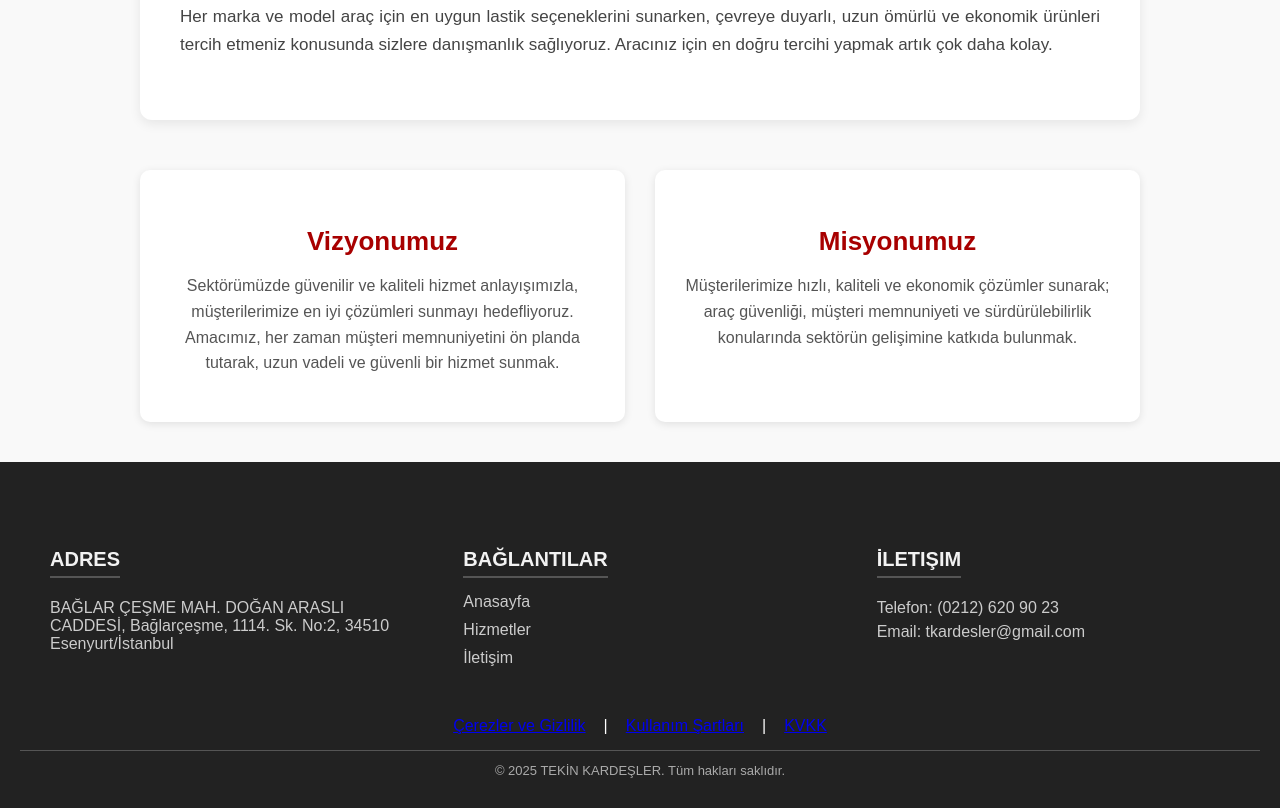
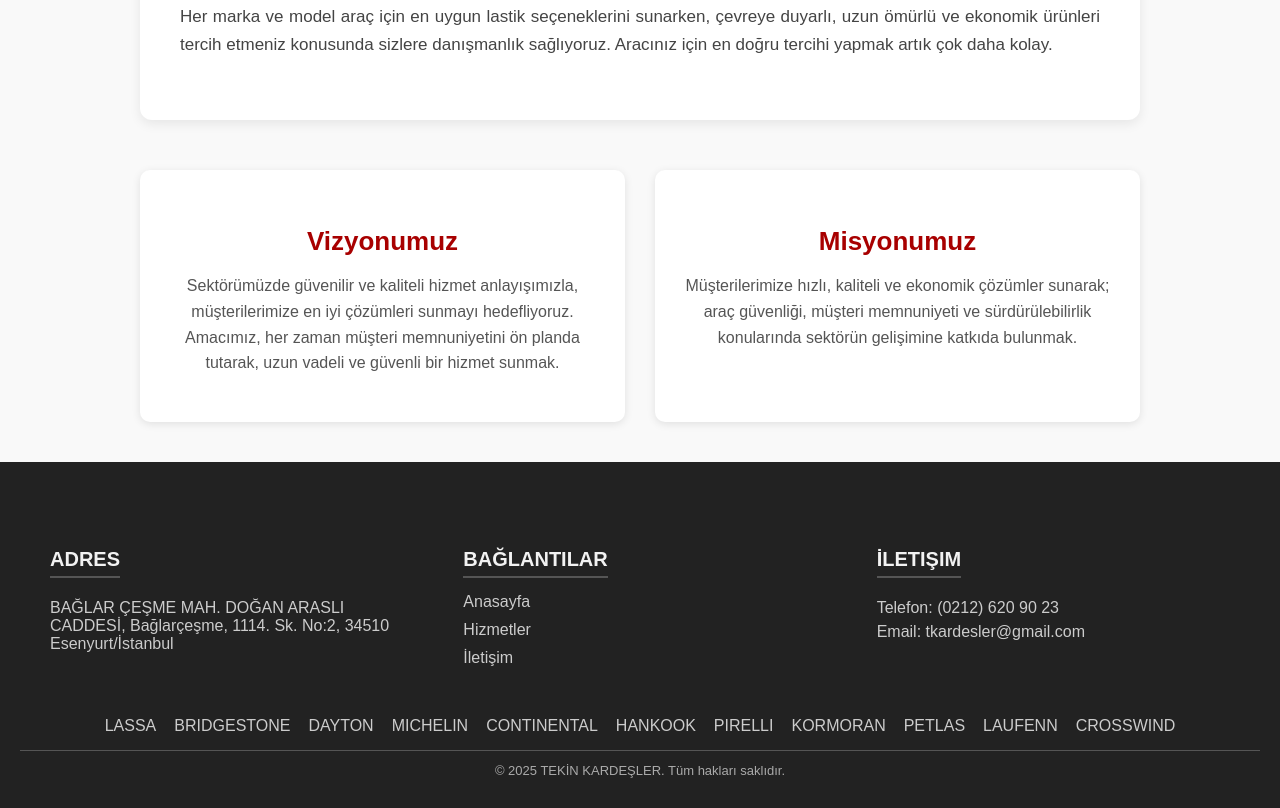
Before and after one commit to Grkemtkn/my-website, a plain HTML site: page Hakkımızda.html in a window 1280 px wide. Shown: the part 489-1297 px from the top of the page. Drawn offline with Linux system fonts and the light colour scheme.

Commit message:
index.html dosyası eklendi

```diff
--- a/Hakkımızda.html
+++ b/Hakkımızda.html
@@ -12,10 +12,10 @@
     <nav>
         <div class="nav-container">
             <div class="nav-left">
-                <a href="AnaSafya.html" class="logo-text">TEKİN KARDEŞLER</a>
+                <a href="index.html" class="logo-text">TEKİN KARDEŞLER</a>
             </div>
             <div class="nav-center" id="navLinks">
-                <a href="AnaSafya.html">ANASAYFA</a>
+                <a href="index.html">ANASAYFA</a>
                 <a href="Hakkımızda.html">HAKKIMIZDA</a>
                 <a href="Hizmetlerimiz.html">HİZMETLERİMİZ</a>
             </div>
@@ -78,7 +78,7 @@
             <div class="footer-column">
                 <h4>Bağlantılar</h4>
                 <ul>
-                    <li><a href="AnaSafya.html">Anasayfa</a></li>
+                    <li><a href="index.html">Anasayfa</a></li>
                     <li><a href="Hizmetlerimiz.html">Hizmetler</a></li>
                     <li><a href="İletişim.html">İletişim</a></li>
                 </ul>
@@ -91,9 +91,17 @@
         </div>
 
         <div class="footer-orta">
-            <a href="#">Çerezler ve Gizlilik</a> |
-            <a href="#">Kullanım Şartları</a> |
-            <a href="#">KVKK</a>
+            <p>LASSA</p>
+            <p>BRIDGESTONE</p>
+            <p>DAYTON</p>
+            <p>MICHELIN</p>
+            <p>CONTINENTAL</p>
+            <p>HANKOOK</p>
+            <p>PIRELLI</p>
+            <p>KORMORAN</p>
+            <p>PETLAS</p>
+            <p>LAUFENN</p>
+            <p>CROSSWIND</p>
         </div>
 
         <div class="footer-bottom">
```
Also changed, not shown: Hizmetlerimiz.html (+14 -6 lines), index.html (renamed from AnaSafya.html, +3 -3 lines), İletişim.html (+14 -6 lines).
